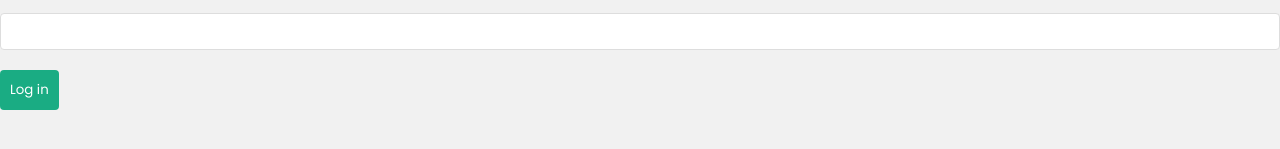
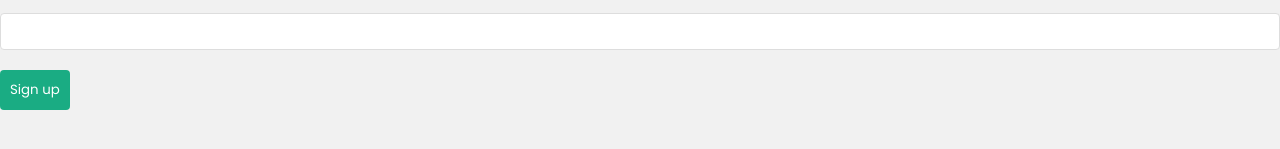
Before and after one commit to moh-baraa/workoutFrontend, a React (Vite) app: page /signup in a window 1280 px wide. Shown: the part 291-440 px from the top of the page. Built offline with nearby package versions, Linux system fonts and the light colour scheme.

Commit message:
Signup.jsx

```diff
--- a/src/pages/Signup.jsx
+++ b/src/pages/Signup.jsx
@@ -42,7 +42,7 @@ const Signup = () => {
                 value={password}
             />
 
-            <button disabled={isLoading}>Log in</button>
+            <button disabled={isLoading}>Sign up</button>
             {error && <div className="error">{error}</div>}
         </form>
     )
```
